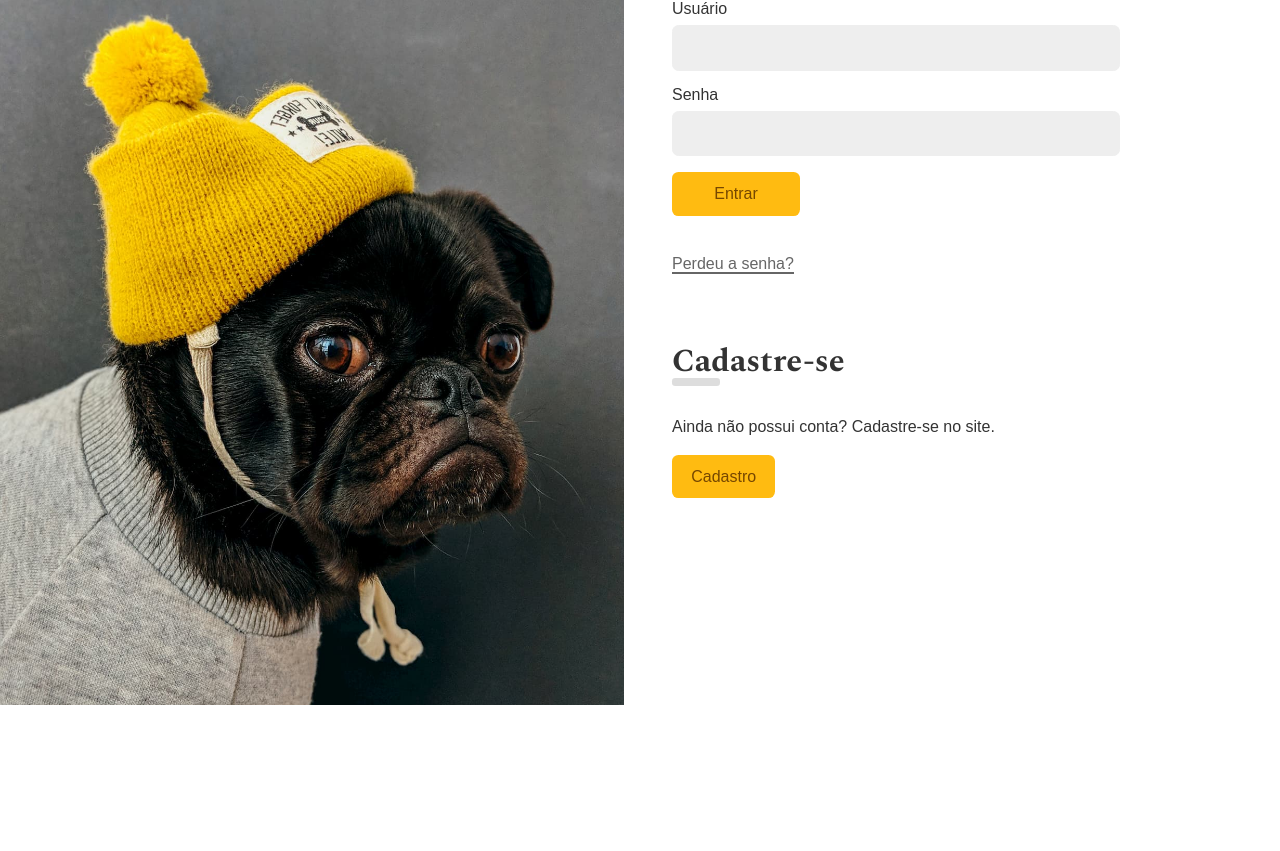
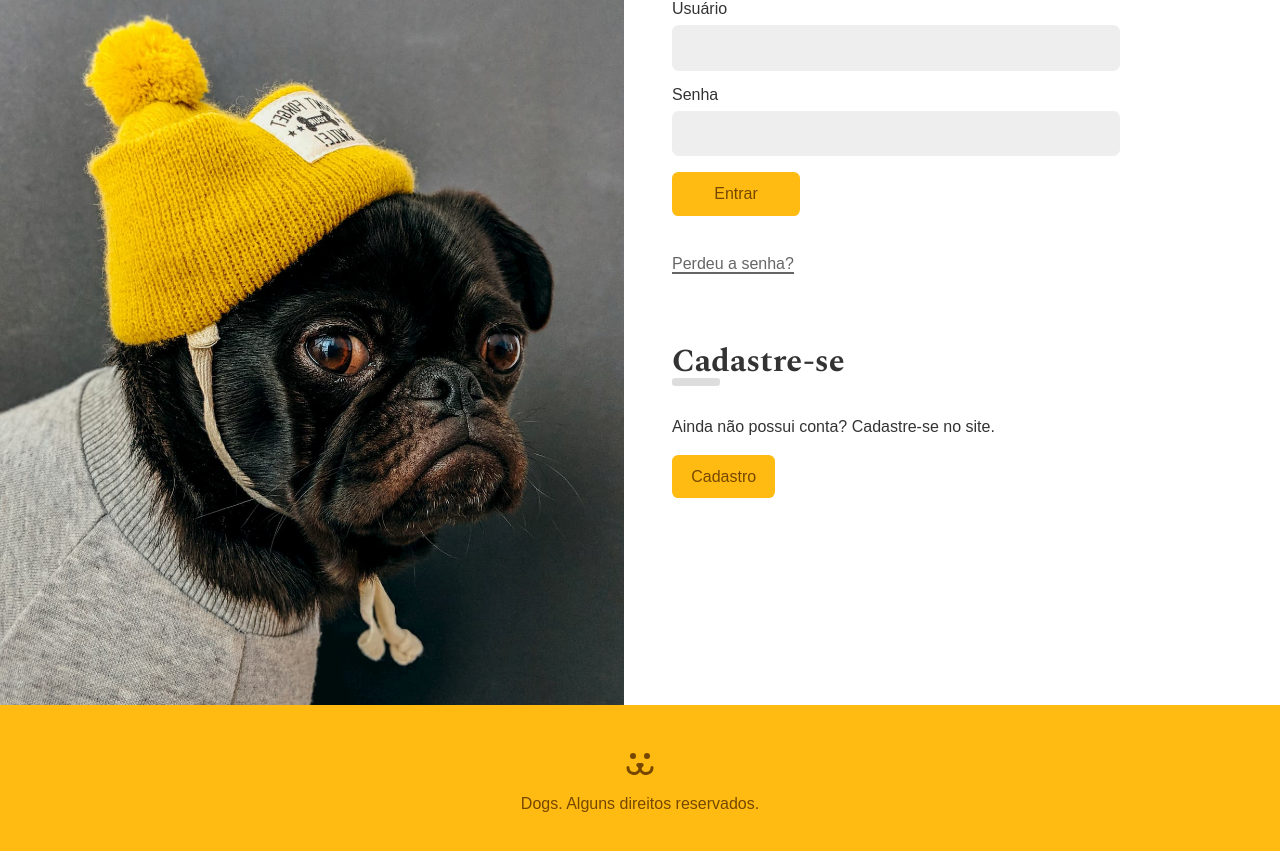
Before and after one commit to ALANVITORIO/Dogs-origamid, a React (Create React App) app: page /login in a window 1280 px wide. Shown: the part 159-1010 px from the top of the page. Before the commit the page ends 864 px from the top, so only its background shows below. Built offline with nearby package versions, Linux system fonts and the light colour scheme.

Commit message:
add footer, e retirando bug footer centro da tela

```diff
--- a/src/App.css
+++ b/src/App.css
@@ -84,3 +84,13 @@
     transform: initial;
   }
 }
+
+.App {
+  display: flex;
+  flex-direction: column;
+  min-height: calc(100vh + 10rem);
+}
+
+.AppBoDY {
+  flex: 1;
+}
--- a/src/App.js
+++ b/src/App.js
@@ -14,10 +14,11 @@
 
 function App() {
   return (
-    <div>
+    <div className="App">
       <BrowserRouter>
         <UserStorage>
           <Header />
+          <main className="AppBody">
             <Routes>
               <Route path="/" element={<Home />} />
               <Route path="login/*" element={<Login />} />
@@ -33,6 +34,7 @@
               <Route path="perfil/:user" element={<UserProfile />} />
               <Route path="*" element={<NotFound />} />
             </Routes>
+          </main>
           <Footer />
         </UserStorage>
       </BrowserRouter>
--- a/src/Components/Footer.js
+++ b/src/Components/Footer.js
@@ -1,8 +1,14 @@
 import React from 'react';
 import styles from './Footer.module.css';
+import { ReactComponent as Dogs } from '../Assets/dogs-footer.svg';
 
 const Footer = () => {
-  return <div className={styles.footer}></div>;
+  return (
+    <footer className={styles.footer}>
+      <Dogs />
+      <p>Dogs. Alguns direitos reservados.</p>
+    </footer>
+  );
 };
 
 export default Footer;
--- a/src/Components/Footer.module.css
+++ b/src/Components/Footer.module.css
@@ -0,0 +1,11 @@
+.footer {
+  background: #fb1;
+  padding: 3rem 1rem 0 1rem;
+  height: 10rem;
+  text-align: center;
+  color: #764701;
+}
+
+.footer p {
+  margin-top: 1rem;
+}
```
Lines whose indentation alone changed are shown as unchanged.
